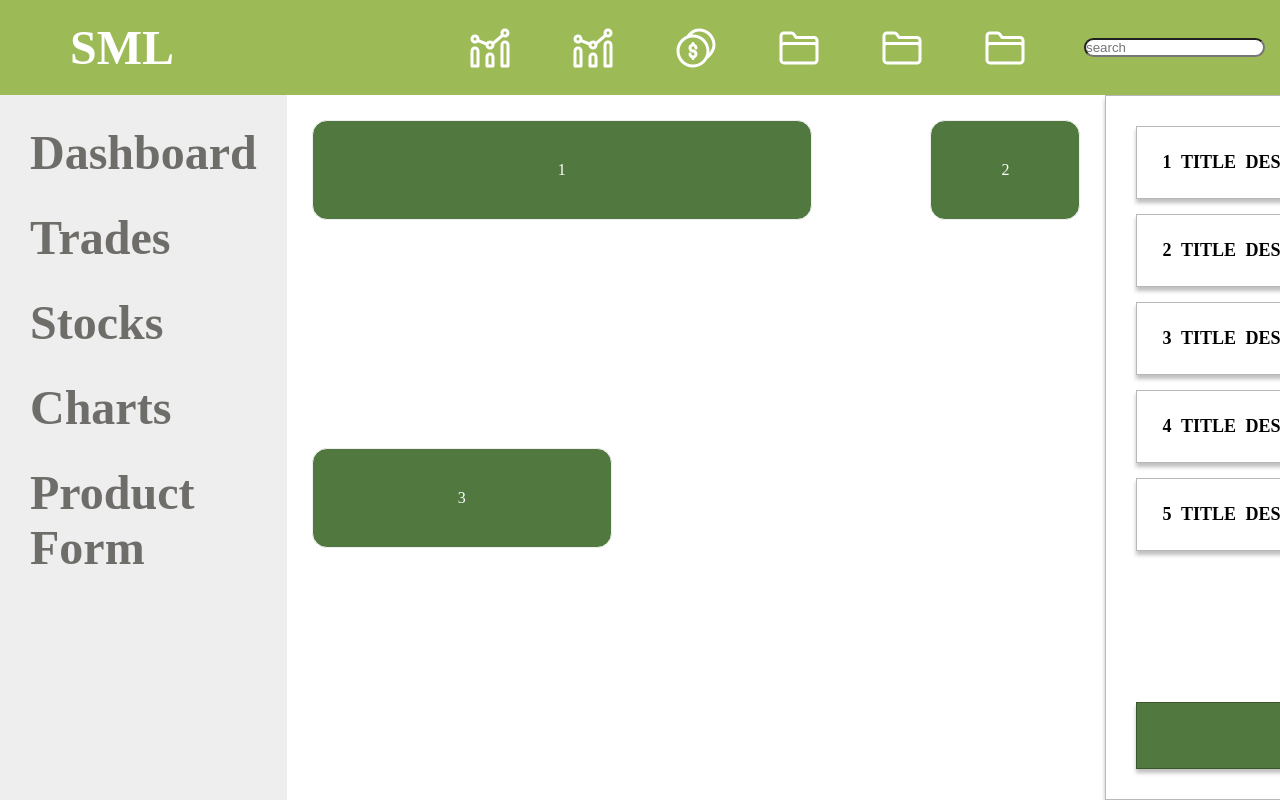
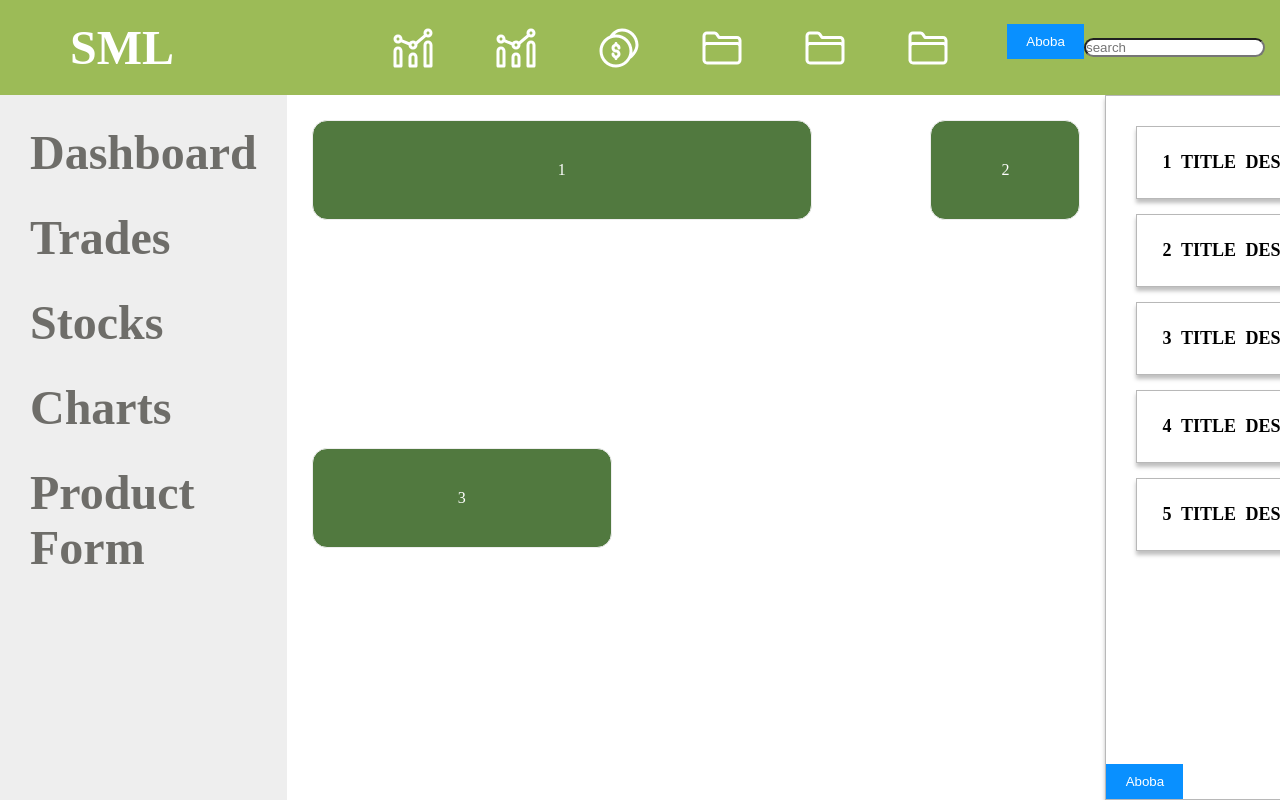
Before and after one commit to Markito97/Dashboard, a React (Create React App) app in the folder client/: page /dashboard in a window 1280 px wide. Shown: the top 800 px of the page. Built offline with nearby package versions, Linux system fonts and the light colour scheme.

Commit message:
add-new-ripple-btn

```diff
--- a/client/src/App.css
+++ b/client/src/App.css
@@ -361,3 +361,45 @@ td:last-child {
   margin: 25px;
   width: 100%;
 }
+
+.btn {
+  position: relative;
+  display: inline-block;
+  vertical-align: middle;
+  cursor: pointer;
+  user-select: none;
+  border: none;
+  padding: 0 1.2rem;
+  background: #0990ff;
+  color: #fff;
+  height: 35px;
+}
+
+.btn-ripple {
+  overflow: hidden;
+}
+
+.ripple-effect {
+  position: absolute;
+  transform: translate(-50%, -50%);
+  border-radius: 50%;
+  width: 5px;
+  height: 5px;
+  pointer-events: none;
+  z-index: 5;
+  animation: ripple 0.7s linear infinite;
+  background: "#212129";
+}
+
+@keyframes ripple {
+  0% {
+    width: 0;
+    height: 0;
+    opacity: 0.4;
+  }
+  100% {
+    width: 500px;
+    height: 500px;
+    opacity: 0;
+  }
+}
--- a/client/src/assets/icons/MyButtons.tsx
+++ b/client/src/assets/icons/MyButtons.tsx
@@ -1,4 +1,4 @@
-import React, { FC, useEffect, useState } from "react";
+import React, { CSSProperties, FC, useEffect, useState } from "react";
 
 interface IChild {
   children: React.ReactNode;
@@ -52,3 +52,68 @@ export const MyButton: FC<IChild> = ({ children, onClick }) => {
     </button>
   );
 };
+
+interface IBtn {
+  type: "button";
+  id: string;
+  className: string;
+  ripple: string;
+  style?: CSSProperties | undefined;
+
+  children: React.ReactNode;
+  onClick?: React.MouseEventHandler;
+}
+
+// {type, id, className, ripple, onClick, style,children}
+
+export const MyRippleBtn: FC<IBtn> = ({
+  type,
+  id,
+  className,
+  ripple,
+  onClick,
+  style,
+  children,
+}) => {
+  useEffect(() => {
+    const btnRipple: HTMLElement[] = Array.from(
+      document.querySelectorAll(".btn-ripple")
+    );
+    btnRipple.forEach((btn) => {
+      btn.onclick = ({ pageX, pageY, currentTarget }) => {
+        let x =
+          ((pageX - (currentTarget as HTMLElement).offsetLeft) * 100) /
+          (currentTarget as HTMLElement).offsetWidth;
+        let y =
+          ((pageY = (currentTarget as HTMLAreaElement).offsetTop) * 100) /
+          (currentTarget as HTMLElement).offsetHeight;
+        const ripple = document.createElement("span");
+        const rippleColor = btn.dataset.ripple || "#212129";
+        ripple.classList.add("ripple-effect");
+        ripple.style.background = rippleColor;
+
+        btn.appendChild(ripple);
+        ripple.style.left = x + "%";
+        ripple.style.top = y + "%";
+
+        setTimeout(() => {
+          ripple.remove();
+        }, 700);
+      };
+    });
+  }, []);
+
+  return (
+    <button
+      // type={type ? type : "button"}
+      // id={id}
+      // className={`btn btn-ripple ${className ? className : ""}`}
+      className="btn btn-ripple"
+      data-ripple={ripple}
+      // onClick={onClick}
+      // style={style}
+    >
+      {children}
+    </button>
+  );
+};
--- a/client/src/components/NavBar.tsx
+++ b/client/src/components/NavBar.tsx
@@ -1,4 +1,5 @@
 import { NavLink } from "react-router-dom";
+import { MyRippleBtn } from "../assets/icons/MyButtons";
 import { InvestSVG, FolderSVG, CoinSVG } from "../assets/icons/MyIcons";
 
 export const NavBar = () => {
@@ -24,6 +25,9 @@ export const NavBar = () => {
         <NavLink className="nav__link__item" to={"/test"}>
           <FolderSVG />
         </NavLink>
+        <MyRippleBtn type={"button"} id={"1"} className={""} ripple={"#ffffff"}>
+          Aboba
+        </MyRippleBtn>
       </div>
       <input className="nav__search" type="text" placeholder="search" />
     </div>
--- a/client/src/components/dashboard/CheckOut.tsx
+++ b/client/src/components/dashboard/CheckOut.tsx
@@ -1,6 +1,7 @@
 import { IShow } from "../../types/types";
 import { FC } from "react";
 import React, { useState } from "react";
+import { MyRippleBtn } from "../../assets/icons/MyButtons";
 
 interface ITable {
   id: string;
@@ -124,7 +125,11 @@ export const CheckOutTest = () => {
           <div className="item__remove">remove</div>
         </div>
       </div>
-      <button className="check__out__paid">Paid</button>
+      <div>
+        <MyRippleBtn type={"button"} id={"1"} className={""} ripple={"#ffffff"}>
+          Aboba
+        </MyRippleBtn>
+      </div>
     </div>
   );
 };
```
